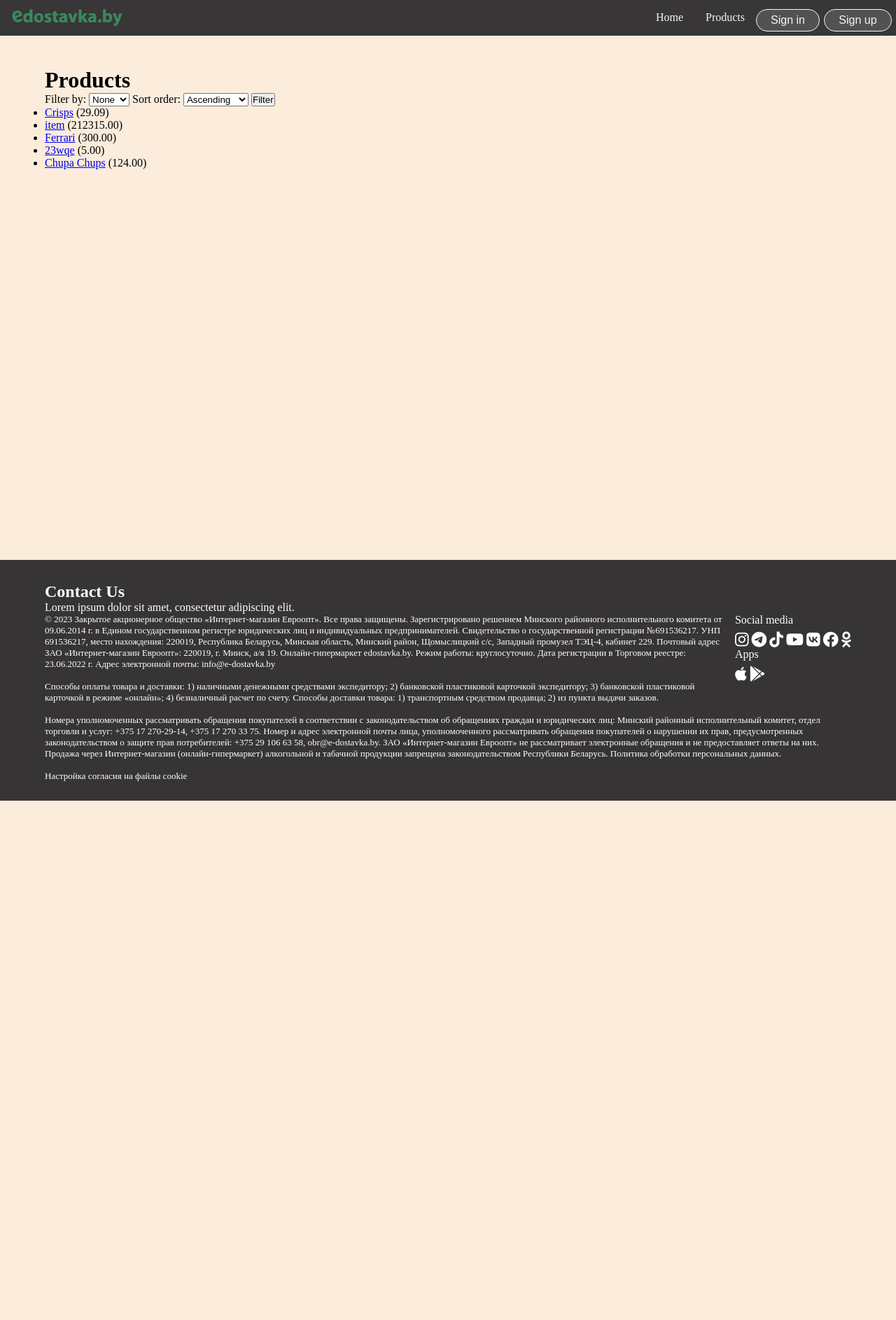
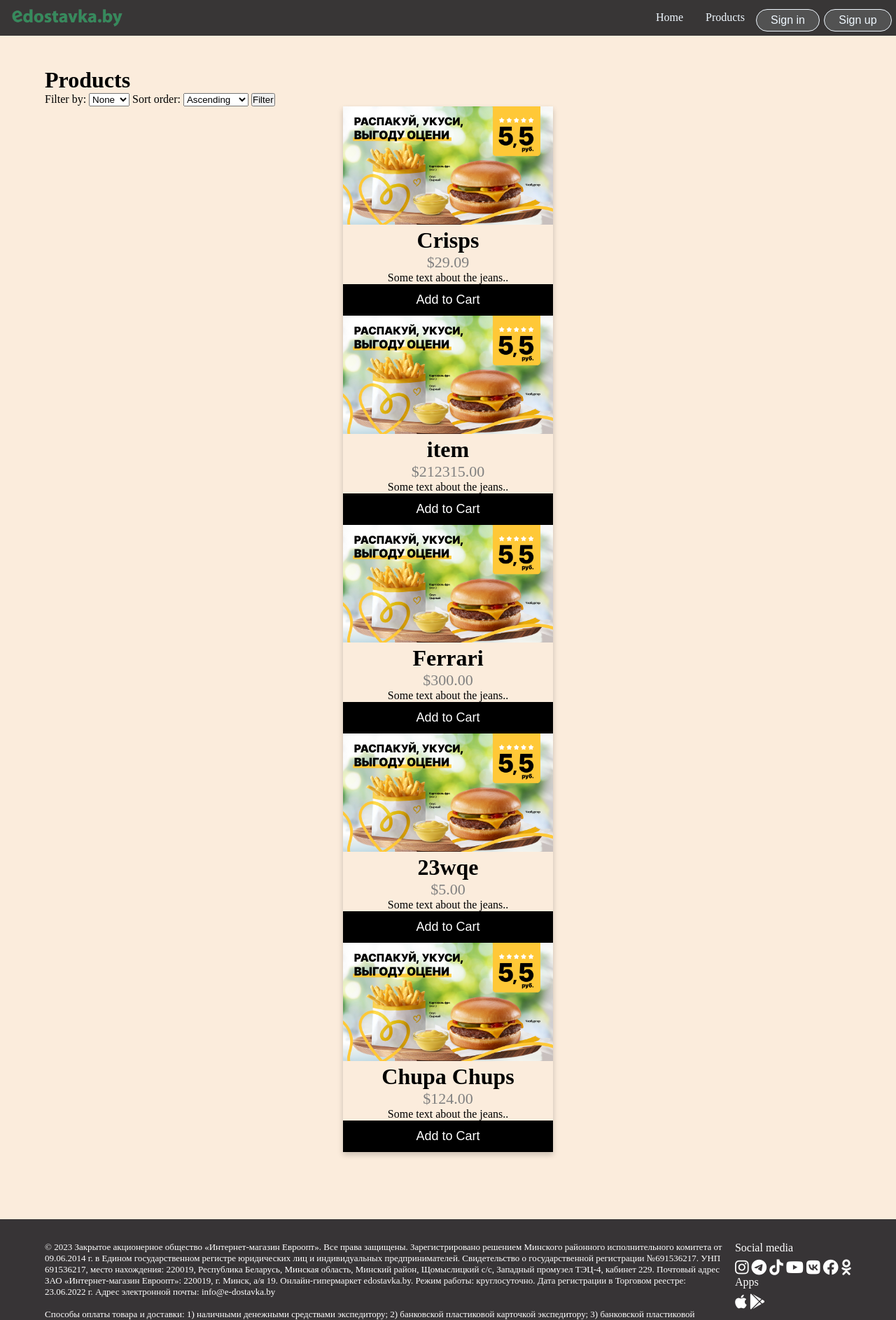
Before and after one commit to TestyCore/Front-5-sem, a Django app: page /edostavka/products/ in a window 1280 px wide. Shown: the top 1886 px of the page at 70% size. Before the commit the page ends 1144 px from the top, so only its background shows below. Run offline with Django 4.2, Linux system fonts and the light colour scheme; data comes from the database, SQL or seed files in the repository; both versions use the stored data as it was after the commit.

Commit message:
Created product cards without positioning

```diff
--- /dev/null
+++ b/Lab_4/edostavka/static/edostavka/css/products.css
@@ -0,0 +1,27 @@
+.card {
+  box-shadow: 0 4px 8px 0 rgba(0, 0, 0, 0.2);
+  max-width: 300px;
+  margin: auto;
+  text-align: center;
+}
+
+.price {
+  color: grey;
+  font-size: 22px;
+}
+
+.card .buy-button {
+  border: none;
+  outline: 0;
+  padding: 12px;
+  color: white;
+  background-color: #000;
+  text-align: center;
+  cursor: pointer;
+  width: 100%;
+  font-size: 18px;
+}
+
+.card .buy-button:hover {
+  opacity: 0.7;
+}
--- a/Lab_4/edostavka/templates/base.html
+++ b/Lab_4/edostavka/templates/base.html
@@ -15,7 +15,6 @@
   </head>
 
   <body>
-    <div class="main">
 
 {#      <p>Current time and date: <span id="current-date-time"></span></p>#}
 {#      <script>#}
@@ -77,18 +76,9 @@
             {% block content %}{% endblock %}
       </div>
     </div>
-
-
-
-
-    </div>
   </body>
 
   <footer class="footer">
-        <div class="footer-content">
-            <h2>Contact Us</h2>
-            <p>Lorem ipsum dolor sit amet, consectetur adipiscing elit.</p>
-        </div>
     <div class="footer-contacts">
 
       <div class="social-media">
--- a/Lab_4/edostavka/templates/edostavka/product_list.html
+++ b/Lab_4/edostavka/templates/edostavka/product_list.html
@@ -1,10 +1,14 @@
 {% extends "base.html" %}
+{% load static %}
 
 {% block title %}
     Products
 {% endblock %}
 
 {% block content %}
+
+  <link rel="stylesheet" type="text/css" href="{% static 'edostavka/css/products.css'%}"/>
+
   <h1>Products</h1>
     <form method="get">
       <label for="filter_type">Filter by:</label>
@@ -21,14 +25,27 @@
       <button type="submit">Filter</button>
     </form>
   {% if product_list %}
-    <ul>
       {% for product in product_list %}
-      <li>
-        <a href="{{ product.get_absolute_url }}">{{ product.title }}</a>
-        ({{product.price}})
-      </li>
+        <div class="card">
+          <img src="{% static 'edostavka/images/mac-by-5f5.png' %}" alt="mac" style="width:100%">
+          <h1>{{ product.title }}</h1>
+          <p class="price">${{product.price}}</p>
+          <p>Some text about the jeans..</p>
+          <p><button class="buy-button" data-url="{{ product.get_absolute_url }}">Add to Cart</button></p>
+        </div>
+
+
+        <script>
+          document.addEventListener("click", function (event) {
+            if (event.target.classList.contains("buy-button")) {
+                window.location.href = event.target.getAttribute("data-url");
+            }
+          });
+        </script>
+{#        <a href="{{ product.get_absolute_url }}">{{ product.title }}</a>#}
+{#        ({{product.price}})#}
+
       {% endfor %}
-    </ul>
   {% else %}
     <p>There are no products in the store.</p>
   {% endif %}
```
Also changed, not shown: Lab_4/db.sqlite3. Lines whose indentation alone changed are shown as unchanged.
